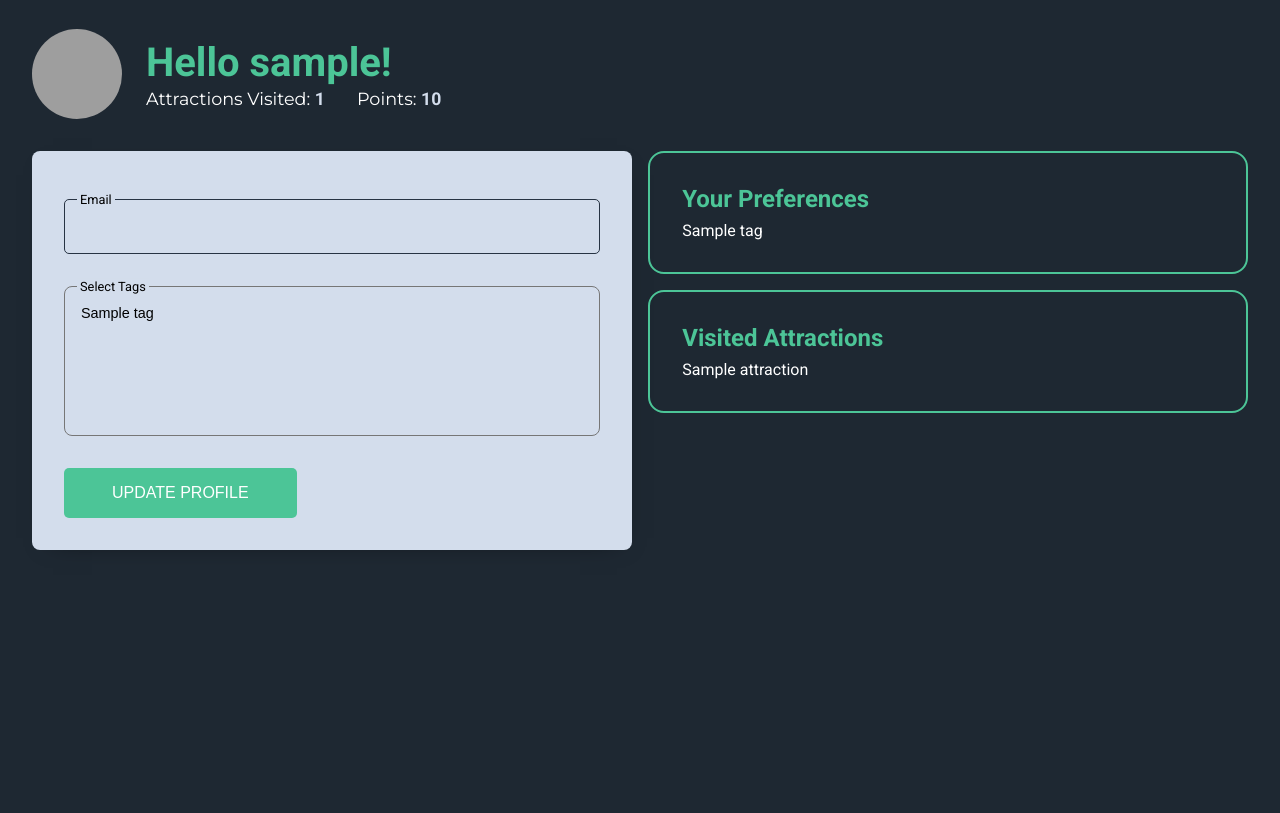
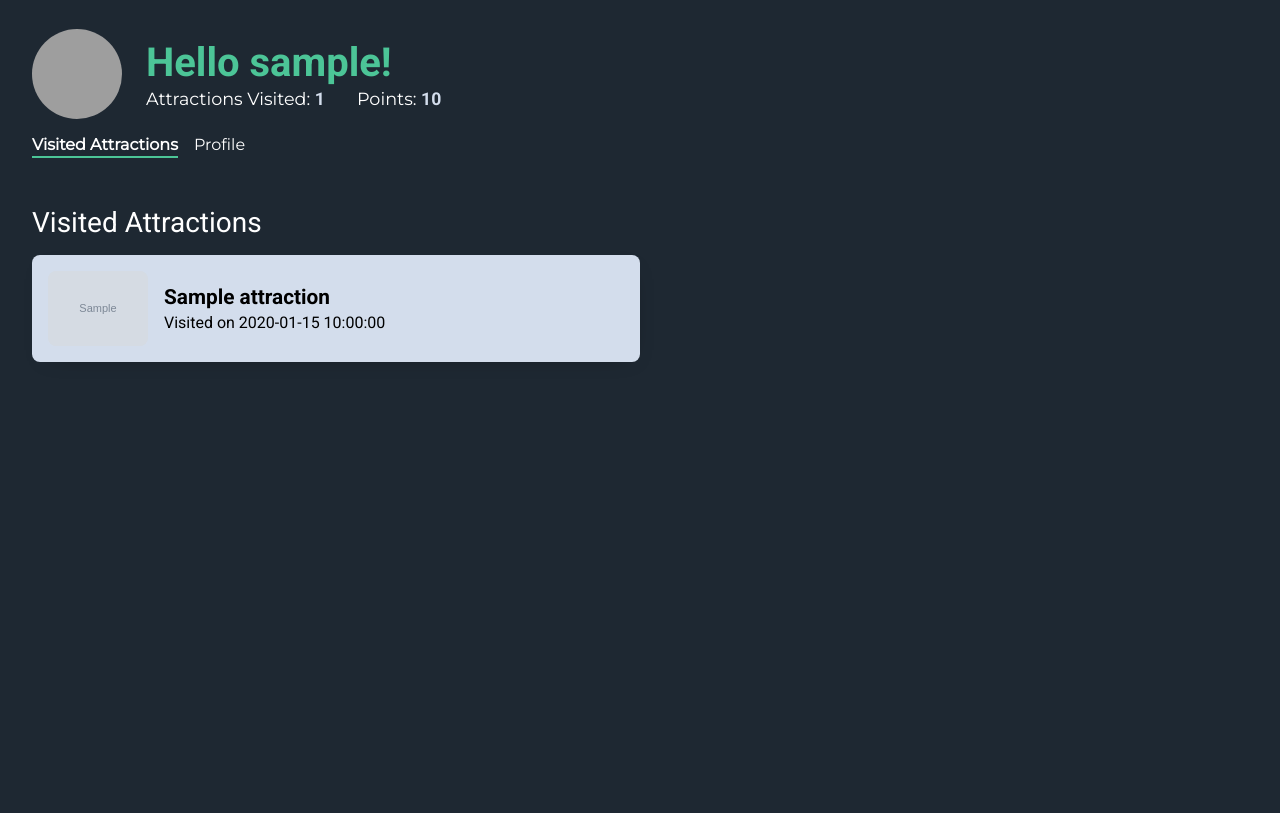
Before and after one commit to madeleinewoodbury/arctic-sprint-solutions, a Flask app: page /auth/profile in a window 1280 px wide. Shown: the part 51-864 px from the top of the page. After the commit the page ends 413 px from the top, so only its background shows below. Run offline with Flask 3, Linux system fonts and the light colour scheme; a user stored in the database is signed in; tables that the repository leaves empty hold one stand-in row (values such as "Sample post"); grey boxes marked "Sample" are stand-in pictures; grey boxes are pictures that could not be loaded.

Commit message:
Add alpine js to profile for tabs section

```diff
--- a/app/attractions/templates/attractions_main.html
+++ b/app/attractions/templates/attractions_main.html
@@ -1,9 +1,6 @@
 {% extends "base.html" %}
 
 {% block styles %}
-<script defer
-src="https://cdn.jsdelivr.net/npm/alpinejs@3.x.x/dist/cdn.min.js"></script>
-
 <link rel="stylesheet" type="text/css" href="{{ url_for('static', filename='css/attractions.css') }}">
 {% endblock %}
 
--- a/app/auth/templates/profile.html
+++ b/app/auth/templates/profile.html
@@ -6,7 +6,7 @@
 {% endblock %}
 
 {% block content %}
-<section class="profile wrapper">
+<section class="profile" x-data="profileTabs({{tabs}})">
     <div class="top">
         <div class="user-info">
             <img src="{{ current_user.gravatar() }}" alt="Gravatar"
@@ -20,8 +20,44 @@
                 <!-- <p class="lead">Welcome to your profile page</p> -->
             </div>
         </div>
+    </div>
+
+    <ul class="profile-tabs">
+        <template x-for="tab in tabs" :key="tab">
+            <li :class="activeTab === tab ? 'active' : ''" @click="setActiveTab(tab)" x-text="tab"></li>
+        </template>
+    </ul>
 
     <div class="content">
+        <template x-if="activeTab === tabs[0]">
+            <div class="content-info">
+                <div class="visited-attractions">
+
+                    {% if visited_attractions %}
+                    <h2>Visited Attractions</h2>
+                    <div class="card-container">
+                        {% for visited in visited_attractions %}
+                        <div class="attraction-card">
+                            <img src="{{ visited.attraction.image }}" alt="Attraction Image">
+                            <div>
+                                <h3>{{ visited.attraction.name }}</h3>
+                                <!-- TODO: Fix date -->
+                                <p>Visited on {{ visited.time_visited }}</p>
+                            </div>
+                        </div>
+                        {% endfor %}
+                    </div>
+
+                    {% else %}
+                    <p>You have not visited any attractions</p>
+                    {% endif %}
+                </div>
+            </div>
+
+        </template>
+
+        <template x-if="activeTab === tabs[1]">
+            <div class="content-info">
                 <div class="form-wrapper">
                     <form action="{{ url_for('auth.profile') }}" method="post">
                         <div class="form-control">
@@ -48,11 +84,8 @@
                                 Profile</button>
                         </div>
                         {{ form.hidden_tag() }}
-
-
                     </form>
                 </div>
-            <div class="content-info">
                 <div class="user-preferences">
                     <h2>Your Preferences</h2>
                     {%if user_preferences %}
@@ -65,23 +98,12 @@
                     <p>You have not set any preferences</p>
                     {% endif %}
                 </div>
-                <div class="visited-attractions">
-
-                    {% if visited_attractions %}
-                    <h2>Visited Attractions</h2>
-                    <ul>
-                        {% for attraction in visited_attractions %}
-                        <li>{{ attraction.name }}</li>
-                        {% endfor %}
-                    </ul>
-                    {% else %}
-                    <p>You have not visited any attractions</p>
-                    {% endif %}
-                </div>
-            </div>
             </div>
 
 
+        </template>
+
     </div>
 </section>
+
 {% endblock %}
--- a/app/auth/views.py
+++ b/app/auth/views.py
@@ -4,6 +4,7 @@
 from ..models import User, Tag, UserTagPreference, Friendship, VisitedAttraction, Attraction
 from flask import render_template, request, redirect, url_for, session, flash, abort
 from flask_login import login_user, logout_user, login_required, current_user
+import json
 
 
 
@@ -81,13 +82,19 @@
     user_tag_preferences = UserTagPreference.query.filter_by(user_id=current_user.id).all()
     user_preferences = [Tag.query.get(preference.tag_id).name for preference in user_tag_preferences]
 
-    # Fetch visited attractions for user
     visited_attractions = [
-        Attraction.query.get(attraction.attraction_id)
+        {
+            'attraction': Attraction.query.get(attraction.attraction_id),
+            'time_visited': attraction.time_visited
+        }
         for attraction in VisitedAttraction.query.filter_by(user_id=current_user.id).all()
     ]
 
-    points = sum(attraction.points for attraction in visited_attractions)
+    # points = sum(attraction['points'] for attraction in visited_attractions)
+    points = sum(item['attraction'].points for item in visited_attractions)
+
+    # Tabs for profile page sections, only one section should be active
+    tabs = ['Visited Attractions', 'Profile']
 
     return render_template(
         'profile.html',
@@ -96,7 +103,8 @@
         user_preferences=user_preferences,
         visited_attractions=visited_attractions,
         number_of_visited_attractions=len(visited_attractions),
-        points=points
+        points=points,
+        tabs=tabs
 )
 
 
--- a/app/static/css/profile.css
+++ b/app/static/css/profile.css
@@ -1,6 +1,7 @@
-.profile.wrapper {
+.profile {
   max-width: 700px;
   margin: 3rem auto 0;
+  flex-direction: column;
 }
 
 .profile .top {
@@ -54,11 +55,43 @@
   flex-direction: column;
   gap: 1rem;
   margin-top: 2rem;
+  padding: 1rem;
 }
 
-/* Form */
+/* Tabs */
+.profile-tabs{
+  display: flex;
+  gap: 1rem;
+  color: var(--white);
+  font-family: var(--secondary-font);
+  padding: 0 1rem;
+}
+
+.profile-tabs li {
+  cursor: pointer;
+  padding-bottom: 2px;
+  border-bottom: 2px solid transparent;
+  font-weight: .9rem;
+}
+
+.profile-tabs li.active {
+  font-weight: bold;
+  border-color: var(--primary);
+}
+
+.profile-tabs li:hover {
+  border-color: var(--primary);
+}
 
 
+.profile .content-info {
+  display: flex;
+  flex-direction: column;
+  gap: 1rem;
+}
+
+
+/* Form */
 .profile form {
   display: flex;
   flex-direction: column;
@@ -128,28 +161,69 @@
   margin-top: 1rem;
 }
 
-.profile .content-info {
+/* Visited Attractions */
+.profile .visited-attractions{
+  width: 100%;
+}
+
+.profile .visited-attractions h2{
+  color: var(--white);
+  font-size: 1.75rem;
+  font-weight: normal;
+  padding-bottom: 1rem;
+
+}
+
+.profile .card-container {
   display: flex;
   flex-direction: column;
   gap: 1rem;
+  width: 100%;
 }
 
-.profile .user-preferences,
-.profile .visited-attractions {
+.profile .attraction-card {
+  display: flex;
+  align-items: center;
+  background-color: var(--bg-light);
+  padding: 1rem;
+  gap: 1rem;
+  border-radius: .5rem;
+  box-shadow: 3px 6px 25px -18px rgba(0,0,0,0.75);
+}
+
+.profile .attraction-card img {
+  width: 100px;
+  height: 75px;
+  border-radius: .5rem;
+  object-fit: cover;
+  object-position: center;
+}
+.profile .attraction-card div {
+  display: flex;
+  flex-direction: column;
+  gap: .25rem;
+}
+
+.profile .attraction-card h3 {
+  font-size: 1.3rem;
+}
+
+
+/* User Preferences */
+.profile .user-preferences {
   color: var(--white);
   border: 2px solid var(--primary);
   border-radius: 1rem;
   padding: 2rem;
+  width: 100%;
 }
 
-.profile .user-preferences h2,
-.profile .visited-attractions h2 {
+.profile .user-preferences h2{
   font-size: 1.5rem;
   color: var(--primary);
 }
 
-.profile .user-preferences ul,
-.profile .visited-attractions ul {
+.profile .user-preferences ul{
   font-size: 1rem;
   display: flex;
   flex-direction: column;
@@ -175,7 +249,7 @@
 }
 
 @media (min-width: 992px) {
-  .profile.wrapper {
+  .profile {
     max-width: 1300px;
     padding: 0 1rem;
     margin-top: 4rem;
@@ -198,19 +272,25 @@
     font-size: 1.3rem;
   }
 
-  .profile .content {
+
+  .profile .content-info {
     flex-direction: row;
+  }
+
+  .profile .card-container {
+    flex-direction: row;
+  }
+
+  .profile .attraction-card {
+    width: 50%;
   }
 
   .profile .form-wrapper {
     width: 50%;
   }
 
-  .profile .content-info {
+  .profile .user-preferences {
     width: 50%;
-  }
-
-  .profile .user-preferences {
     height: fit-content;
     margin: 0;
   }
--- a/app/static/js/app.js
+++ b/app/static/js/app.js
@@ -148,6 +148,18 @@
     })
 }
 
+// Displays the profile tabs and select active tab
+function profileTabs(tabs) {
+    return {
+        tabs,
+        activeTab: tabs[0],
+
+        setActiveTab(tab) {
+            this.activeTab = tab
+        },
+    }
+}
+
 // Function to update the availability and count labels of given checkboxes
 function updateCheckboxes(checkboxes, activeIDs) {
     checkboxes.forEach(checkbox => {
--- a/app/templates/base.html
+++ b/app/templates/base.html
@@ -4,6 +4,7 @@
 <head>
     <meta charset="UTF-8">
     <meta name="viewport" content="width=device-width, initial-scale=1.0">
+    <script defer src="https://cdn.jsdelivr.net/npm/alpinejs@3.x.x/dist/cdn.min.js"></script>
     <link rel="stylesheet" type="text/css" href="{{ url_for('static', filename = 'css/styles.css') }}">
     {% block styles %}{% endblock %}
     {% if title %}
```
Lines whose indentation alone changed are shown as unchanged.
